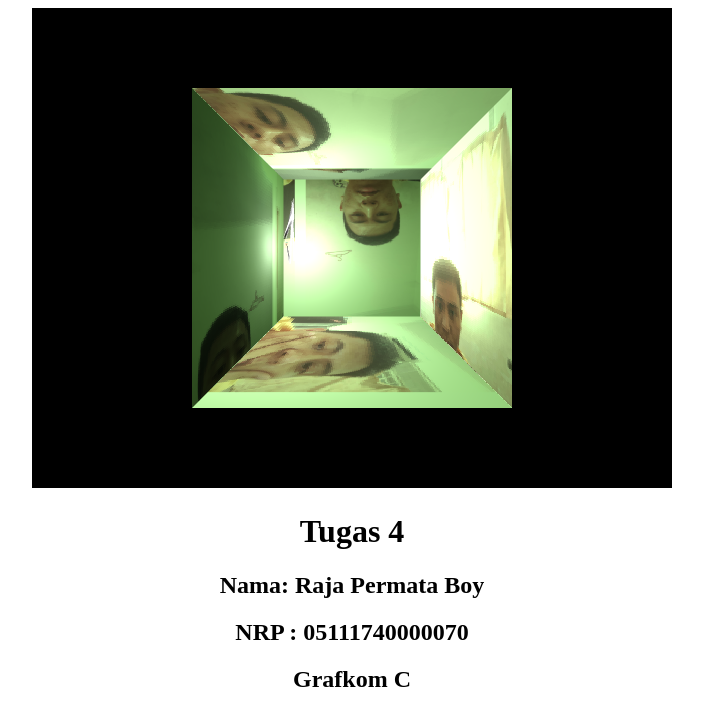
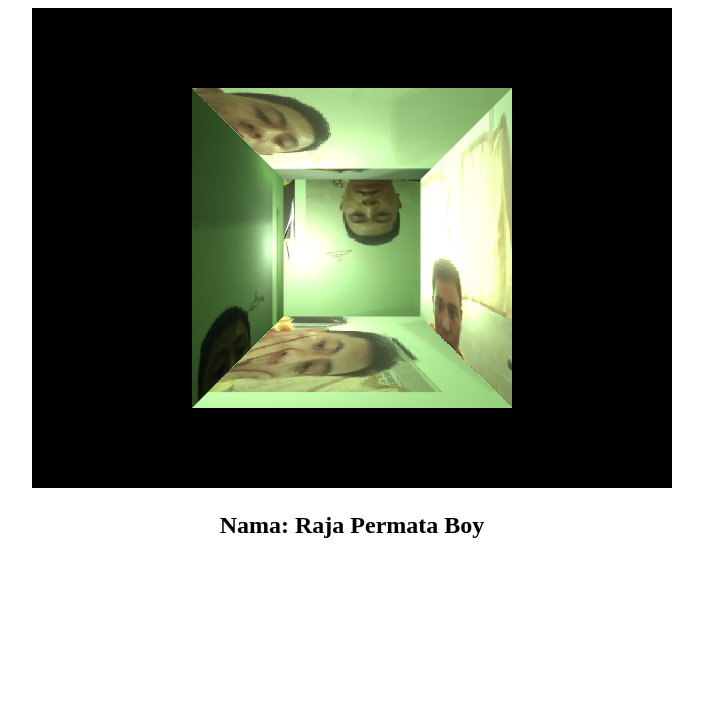
Before and after one commit to grafkom-c-if-its-2019/tugas-4-DelFolks1, a plain HTML site: page index.html in a window 1280 px wide. Shown: the whole page, without its empty margins (288-991 px from the left). Drawn offline with Linux system fonts and the light colour scheme; animation ran at ten frames a second.

Commit message:
Update index.html

```diff
--- a/index.html
+++ b/index.html
@@ -28,9 +28,7 @@
 
   <!-- JavaScript utama -->
   <script type="text/javascript" src="index.js"></script>
-  <h1> Tugas 4  </h1>
+
   <h2> Nama: Raja Permata Boy </h2>
-  <h2> NRP : 05111740000070 </h2>
-  <h2> Grafkom C </h2>
 </body>
 </html>
```
